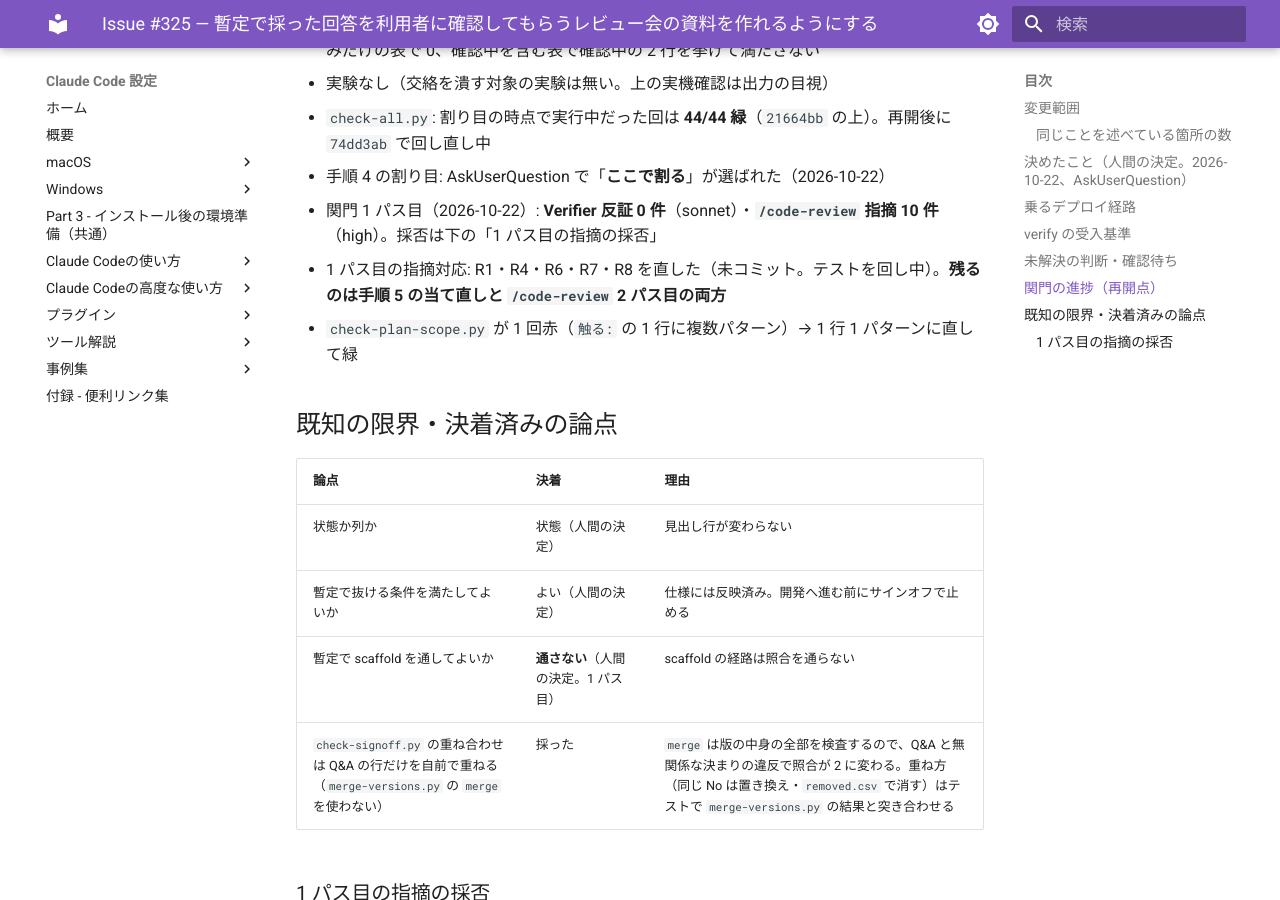
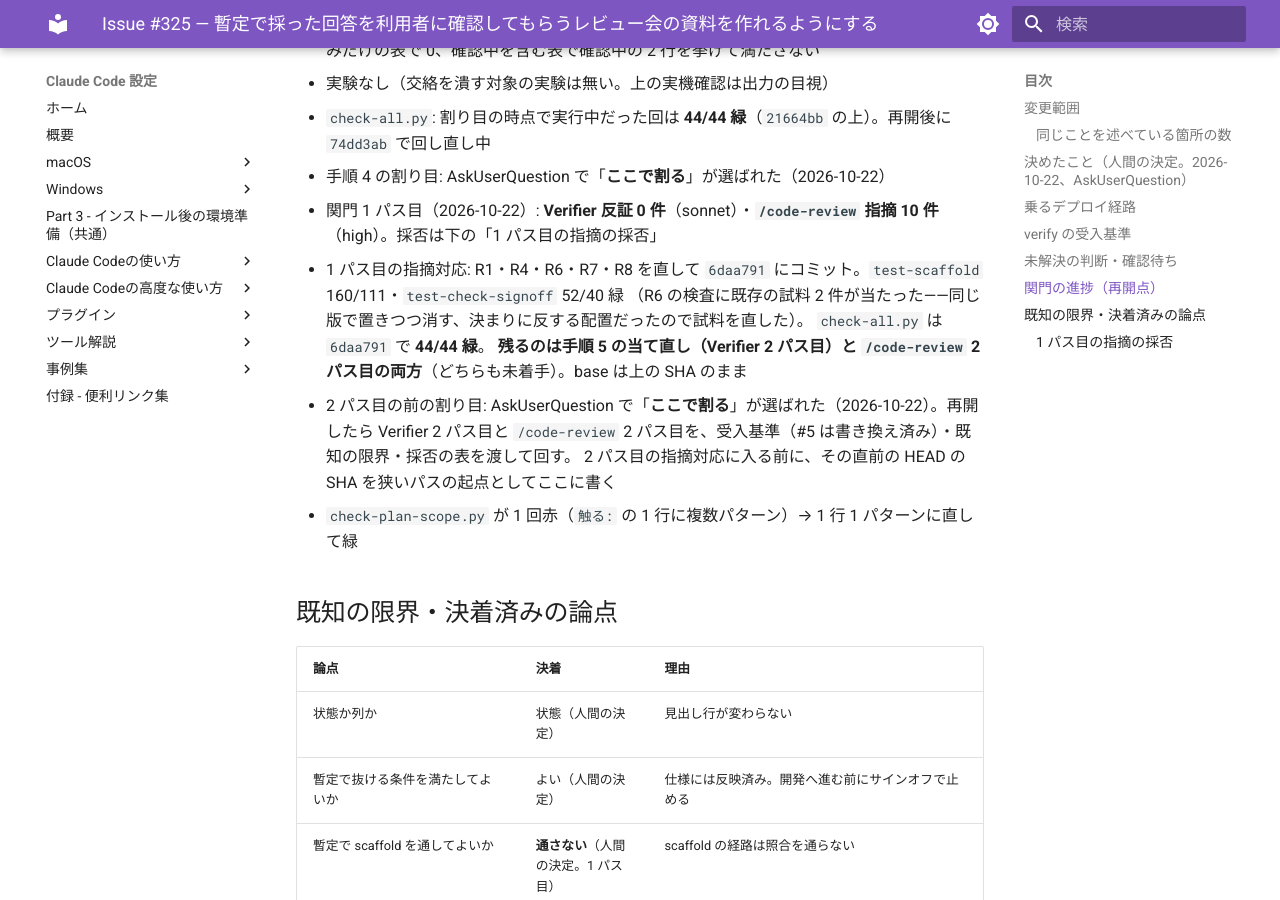
Before and after one commit to hdknr/claude-code-setup, an MkDocs documentation site: the page built from docs/plans/issue-325.md, in a window 1280 px wide and 900 px high, scrolled down 4100 px. Built offline with MkDocs 1.6.1 and Material for MkDocs 9.7.7, drawn with Linux system fonts in a browser that asks for light colours.

Commit message:
docs(plans): #325 の再開点（2 パス目の前の割り目）を記録する
Refs #325

Co-Authored-By: Claude Opus 5.5 <noreply@anthropic.com>

```diff
--- a/docs/plans/issue-325.md
+++ b/docs/plans/issue-325.md
@@ -96,7 +96,13 @@
 - `check-all.py`: 割り目の時点で実行中だった回は **44/44 緑**（`21664bb` の上）。再開後に `74dd3ab` で回し直し中
 - 手順 4 の割り目: AskUserQuestion で「**ここで割る**」が選ばれた（2026-10-22）
 - 関門 1 パス目（2026-10-22）: **Verifier 反証 0 件**（sonnet）・**`/code-review` 指摘 10 件**（high）。採否は下の「1 パス目の指摘の採否」
-- 1 パス目の指摘対応: R1・R4・R6・R7・R8 を直した（未コミット。テストを回し中）。**残るのは手順 5 の当て直しと `/code-review` 2 パス目の両方**
+- 1 パス目の指摘対応: R1・R4・R6・R7・R8 を直して `6daa791` にコミット。`test-scaffold` 160/111・`test-check-signoff` 52/40 緑
+  （R6 の検査に既存の試料 2 件が当たった——同じ版で置きつつ消す、決まりに反する配置だったので試料を直した）。
+  `check-all.py` は `6daa791` で **44/44 緑**。
+  **残るのは手順 5 の当て直し（Verifier 2 パス目）と `/code-review` 2 パス目の両方**（どちらも未着手）。base は上の SHA のまま
+- 2 パス目の前の割り目: AskUserQuestion で「**ここで割る**」が選ばれた（2026-10-22）。再開したら Verifier 2 パス目と
+  `/code-review` 2 パス目を、受入基準（#5 は書き換え済み）・既知の限界・採否の表を渡して回す。
+  2 パス目の指摘対応に入る前に、その直前の HEAD の SHA を狭いパスの起点としてここに書く
 - `check-plan-scope.py` が 1 回赤（`触る:` の 1 行に複数パターン）→ 1 行 1 パターンに直して緑
 
 ## 既知の限界・決着済みの論点
```
